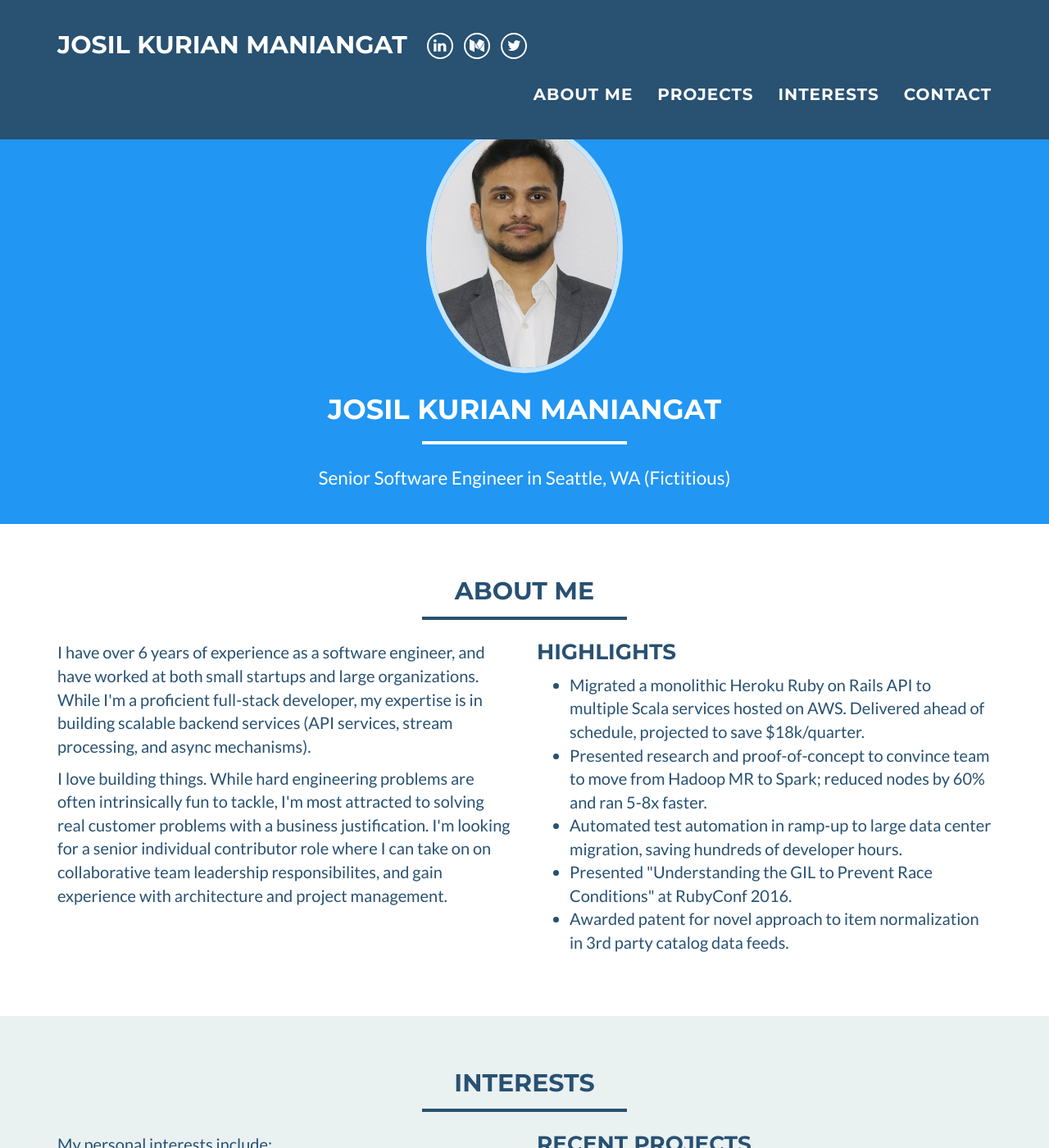
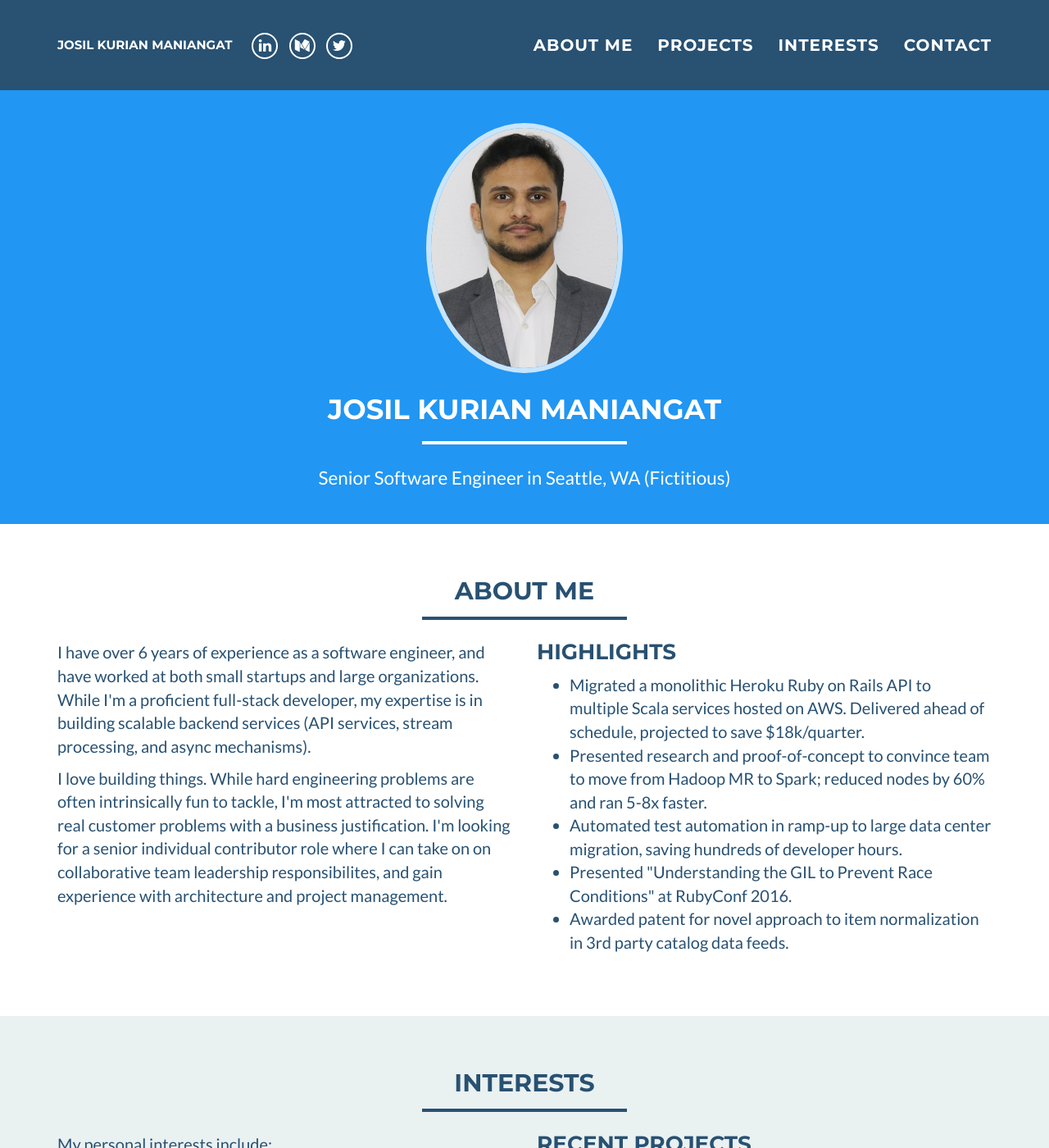
Before and after one commit to josilkurian/josilkurian.github.io, a Jekyll site: the page built from index.html, in a window 1280 px wide and 1400 px high. Shown: the whole window at 82% size. Built offline with Jekyll 4.4.1, drawn with Linux system fonts in a browser that asks for light colours.

Commit message:
afteredit3

```diff
--- a/_includes/css/main.css
+++ b/_includes/css/main.css
@@ -135,7 +135,7 @@ header .intro-text .skills {
     }
 
     .navbar-fixed-top .navbar-brand {
-        font-size: 2em;
+        font-size: 1em;
         -webkit-transition: all .3s;
         -moz-transition: all .3s;
         transition: all .3s;
--- a/_layouts/default.html
+++ b/_layouts/default.html
@@ -40,7 +40,8 @@
                <button type="button" class="navbar-toggle" data-toggle="collapse" data-target="#bs-example-navbar-collapse-1">
                    <span class="sr-only">Toggle navigation</span>
                    <span class="icon-bar"></span>
-
+                   <span class="icon-bar"></span>
+                   <span class="icon-bar"></span>
                </button>
                <a class="navbar-brand" href="#page-top">{{ site.name }}</a>
                {% for network in site.social %}
```
